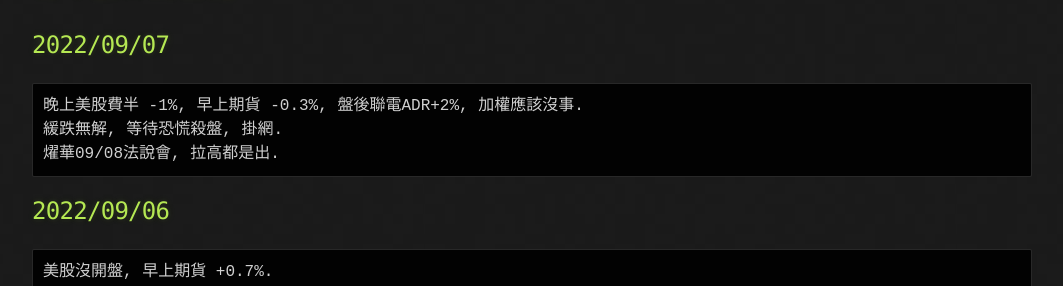
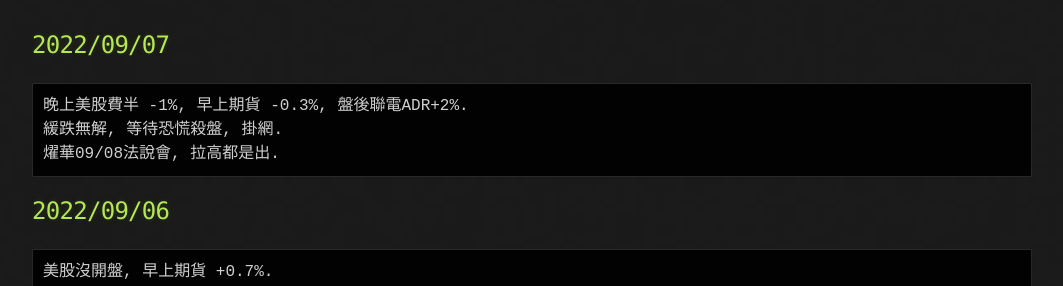
Before and after one commit to lepg5487/Stock_God, a Jekyll site: the page built from index.md, in a window 1280 px wide and 900 px high, scrolled down 1018 px. Shown: the part 163-449 px from the top of the window, without its empty margins (108-1171 px from the left). Built offline with Jekyll 4.4.1, drawn with Linux system fonts in a browser that asks for light colours; our own code applies the rules of GitHub Pages for plain Markdown files.

Commit message:
Update index.md

````diff
--- a/index.md
+++ b/index.md
@@ -44,7 +44,7 @@ layout: testlayouts
 
 ## 2022/09/07
 ```
-晚上美股費半 -1%, 早上期貨 -0.3%, 盤後聯電ADR+2%, 加權應該沒事.
+晚上美股費半 -1%, 早上期貨 -0.3%, 盤後聯電ADR+2%.
 緩跌無解, 等待恐慌殺盤, 掛網.
 燿華09/08法說會, 拉高都是出.
 ```
````
